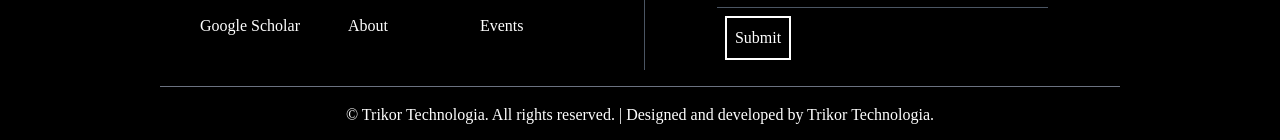
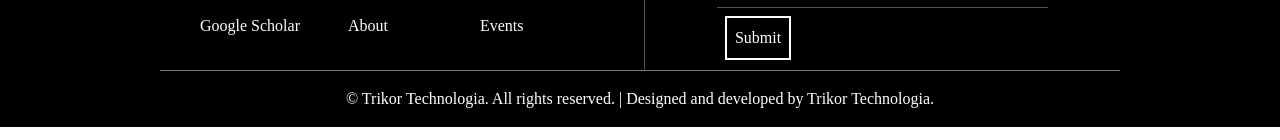
Before and after one commit to devagya-rattan/Professor-Portfolio, a React (Create React App) app in the folder professor-portfolio/: page /publications in a window 1280 px wide. Shown: the part 1160-1300 px from the top of the page. Built offline with nearby package versions, Linux system fonts and the light colour scheme.

Commit message:
margin commit

```diff
--- a/professor-portfolio/src/components/Footer/footer.jsx
+++ b/professor-portfolio/src/components/Footer/footer.jsx
@@ -130,7 +130,7 @@ const Footer = () => {
       </div>
       </div>
 
-      <hr className="border-gray-500 my-4" />
+      <hr className="border-gray-500 mb-4" />
 
       {/* Footer Credits */}
       <div className="text-center md:text-base text-sm texting ">
```
